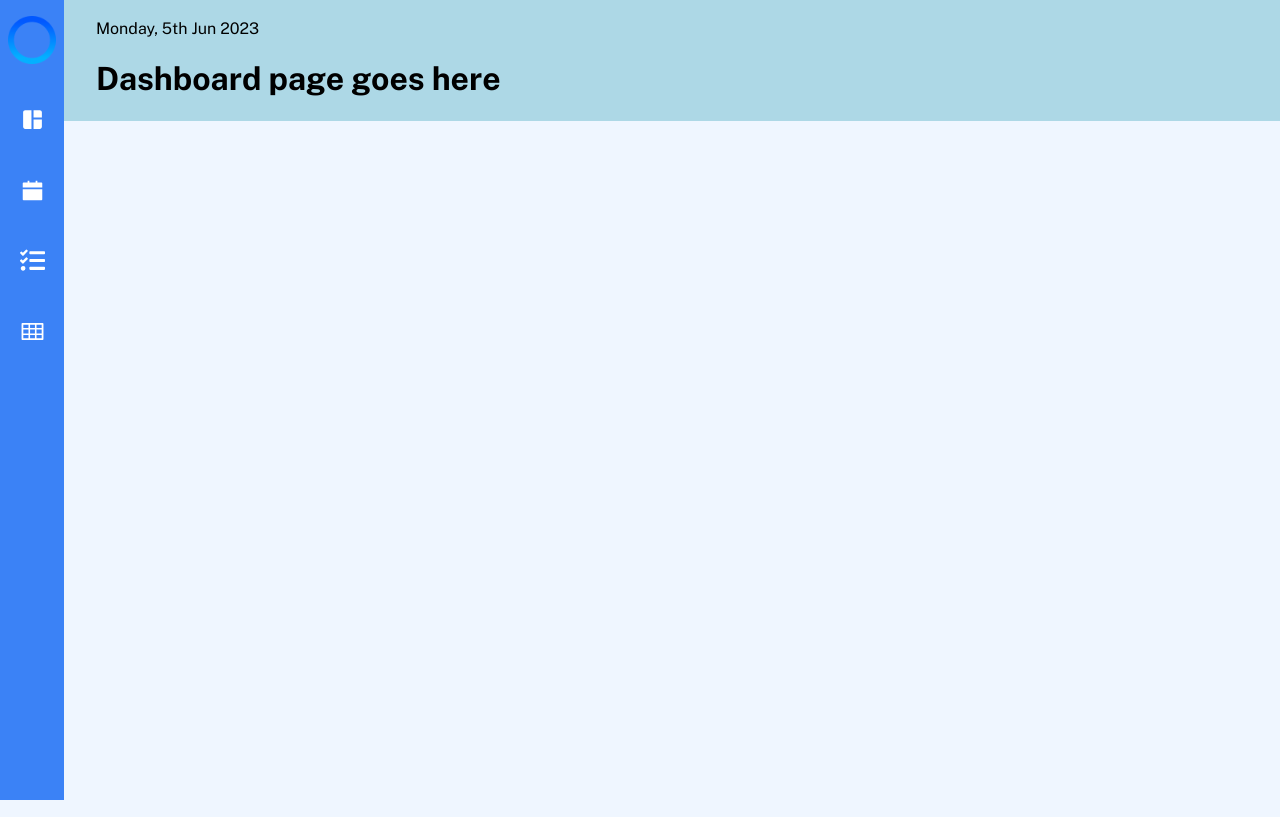
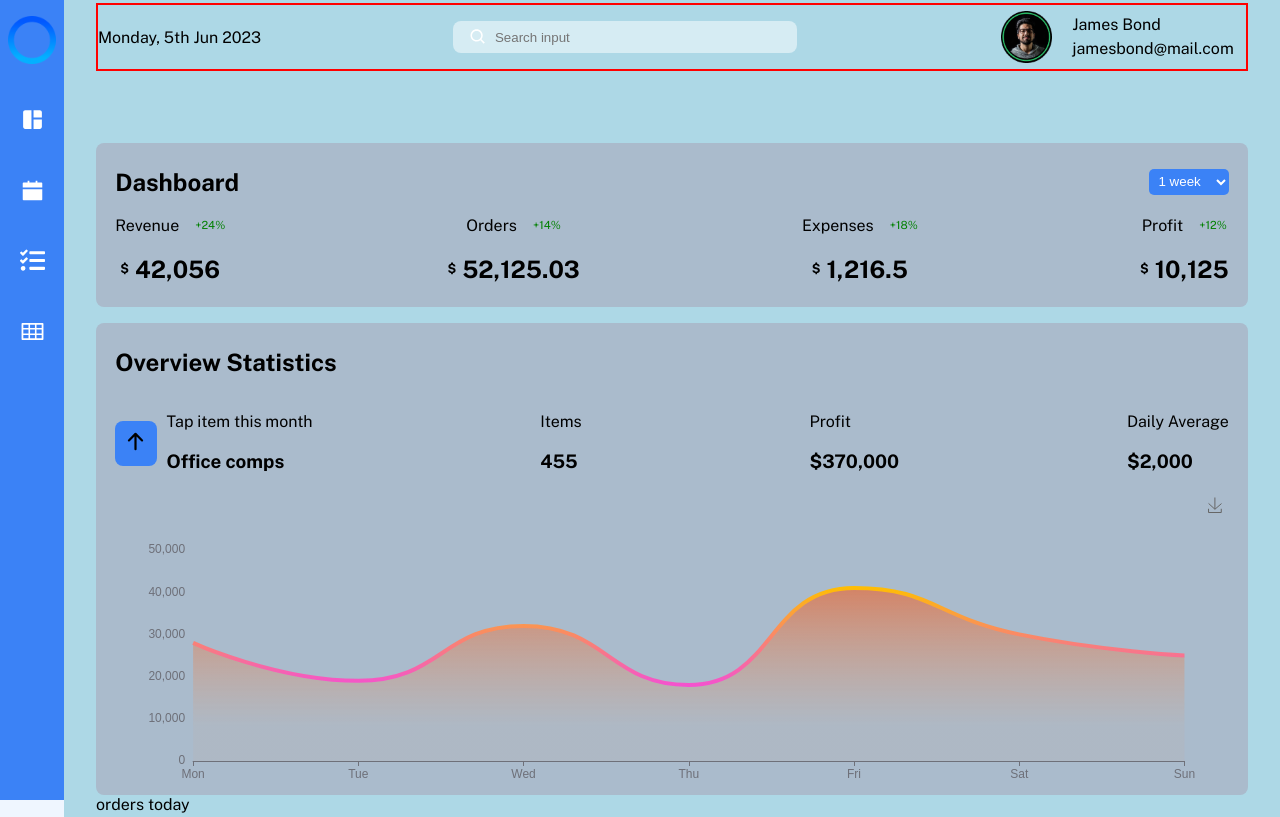
Before and after one commit to Luwa-Tech/Dashboard-App, a React (Vite) app: page / in a window 1280 px wide. Built offline with nearby package versions, Linux system fonts and the light colour scheme.

Commit message:
statistics chart

```diff
--- a/src/components/header.jsx
+++ b/src/components/header.jsx
@@ -1,10 +1,23 @@
-import moment from "moment/moment";
+import moment from "moment/moment"
+import { BiSearch } from "react-icons/bi"
 
 const Header = () => {
     const date = moment().format("dddd, Do MMM YYYY");
     return (
-        <section>
-            <p className="header--date">{date}</p>
+        <section className="header-section">
+            <p className="header-date">{date}</p>
+            <div className="header-search_bar">
+            <BiSearch size={20} color="white"/>
+            <input type="text" placeholder="Search input" />
+          </div>
+
+          <div className="header-profile">
+            <img className="header-profile_image" src="./profile.png" alt="profile image" />
+            <div>
+                <p>James Bond</p>
+                <p>jamesbond@mail.com</p>
+            </div>
+          </div>
 
         </section>
     )
--- /dev/null
+++ b/src/components/statistics.jsx
@@ -0,0 +1,47 @@
+import {BsArrowUpShort} from "react-icons/bs"
+import { groupNumber } from "../data"
+import StatisticsChart from "./statisticsChart"
+
+const Statistics = () => {
+    return (
+        <section className="statistics-container">
+            <h2>Overview Statistics</h2>
+            <section className="statistics-cards">
+                <div className="statistics-icon_container">
+                    <div className="statistics-arrowIcon">
+                    <BsArrowUpShort size={35}/>
+                    </div>
+                    <div>
+                        <p>Tap item this month</p>
+                        <h3>Office comps</h3>
+                    </div>
+
+                </div>
+
+
+                <div>
+                    <p>Items</p>
+                    <h3>{groupNumber(455)}</h3>
+                </div>
+
+
+
+                <div>
+                    <p>Profit</p>
+                    <h3>${groupNumber(370000)}</h3>
+                </div>
+
+
+
+                <div>
+                    <p>Daily Average</p>
+                    <h3>${groupNumber(2000)}</h3>
+                </div>
+
+            </section>
+            <StatisticsChart />
+        </section>
+    )
+}
+
+export default Statistics
--- /dev/null
+++ b/src/components/statisticsChart.jsx
@@ -0,0 +1,91 @@
+import ReactEcharts from "echarts-for-react"
+import * as echarts from "echarts"
+
+const StatisticsChart = () => {
+    const option = {
+        //NB: change color later
+        color: ['var(--blue-1000)'],
+
+        toolbox: {
+            feature: {
+                saveAsImage: {},
+            }
+        },
+
+        tooltip: {
+            trigger: "axis",
+            axisPointer: {
+                type: "cross"
+            },
+            backgroundColor: "rgba(0, 0, 0, 0.59)",
+            borderWidth: 0
+        },
+
+        grid: {
+            left: "3%",
+            right: "4%",
+            bottom: "3%",
+            containLabel: true,
+            show: false,
+        },
+
+        xAxis: [
+            {
+                type: "category",
+                boundaryGap: false,
+                data: ["Mon", "Tue", "Wed", "Thu", "Fri", "Sat", "Sun"]
+            }
+        ],
+        yAxis : [
+            {
+                type: "value",
+                splitLine: {
+                    show: false,
+                }
+            }
+        ],
+        series: [
+            {
+                type: "line",
+                smooth: true,
+                lineStyle: {
+                    color: new echarts.graphic.LinearGradient(0, 0, 0, 1, [
+                        {
+                            offset: 0,
+                            color: "rgb(255, 191, 0)",
+                        },
+                        {
+                            offset: 1,
+                            color: "#F450D3"
+                        }
+                    ]),
+                    width: 4
+                },
+                areaStyle: {
+                    opacity: .5,
+                    color: new echarts.graphic.LinearGradient(0, 0, 0, 0.8, [
+                        {
+                            offset: 0,
+                            color: "#FE4C00"
+                        },
+                        {
+                            offset: 1,
+                            color: "rgba(255,144,70,0.1)"
+                        }
+                    ])
+                },
+                emphasis: {
+                    focus: "series"
+                },
+                showSymbol: false,
+                data: [28000, 19000, 32000, 18000, 41000, 30000, 25000]
+            }
+        ]
+    }
+
+    return (
+        <ReactEcharts option={option} />
+    )
+}
+
+export default StatisticsChart
--- a/src/data/index.js
+++ b/src/data/index.js
@@ -4,12 +4,12 @@ export const cardsData = [
   {
     title: "Revenue",
     change: 24,
-    amount: 42056,
+    amount: 42056
   },
   {
     title: "Orders",
-    change: -14,
-    amount: 52125.03,
+    change: 14,
+    amount: 52125.03
   },
   {
     title: "Expenses",
--- a/src/index.css
+++ b/src/index.css
@@ -1,5 +1,6 @@
 :root {
     font-family: 'Public Sans', sans-serif;
+    scroll-behavior: smooth;
     --blue-100: #eff6ff;
     --blue-200: #e2e8f0;
     --blue-300: #cbd5e1;
@@ -42,7 +43,7 @@ a {
 }
 
 
-/*SIDEBAR------------------------------------------ */
+/*SIDEBAR COMPONENT------------------------------------------ */
 .sidebar--container {
     background-color: var(--blue-1000);
     padding: 1em 1.2em;
@@ -97,4 +98,143 @@ a {
 } */
 
 
-/* HEADER------------------------------------ */
+/* HEADER COMPONENT------------------------------------ */
+.header-section {
+    border: 2px solid red;
+    display: flex;
+    justify-content: space-between;
+    align-items: center;
+    /* padding: em 0; */
+    margin-bottom: 4.5em;
+}
+
+.header-search_bar {
+    background-color: rgba(255, 255, 255, 0.496);
+    width: 30%;
+    max-width: 25rem;
+    padding: 1rem;
+    border-radius: 8px;
+    height: 2rem;
+    display: flex;
+    align-items: center;
+    border: none;
+    justify-content: center;
+    gap: 8px;
+}
+
+.header-search_bar>input{
+    background: transparent;
+    color: white;
+    outline: none;
+    border: none;
+    padding: 0;
+    width: 100%;
+}
+
+.header-profile {
+    display: flex;
+    gap: 20px;
+    align-items: center;
+    justify-content: center;
+}
+
+.header-profile_image {
+    width: 20%;
+    height: 20%;
+}
+
+.header-profile p {
+    line-height: 0.5;
+}
+
+/* DASHBOARD PAGE------------------------------------- */
+
+/* CARD COMPONENT */
+.card-section {
+    background-color: var(--blue-500);
+    padding: 0.3em 1.2em;
+    border-radius: 8px;
+}
+
+.card-section div {
+    display: flex;
+    justify-content: space-between;
+    align-items: center;
+}
+
+.card-section h2 {
+    font-weight: 700;
+}
+
+.card-section div select {
+    padding: 0.35em 0.4em;
+    background-color: var(--blue-1000);
+    border: none;
+    border-radius: 5px;
+    color: white;
+    transition: all 1s ease-in-out;
+}
+
+.card-flex {
+    display: flex;
+    justify-content: space-between;
+    align-items: center;
+
+}
+
+.cards--data_item {
+    display: flex;
+    flex-direction: column;
+
+    /* text-align: left; */
+}
+
+.cards--data_item div {
+    display: flex;
+    gap: 1em;
+    justify-content: center;
+    align-items: center;
+}
+
+.cards--data_item div .change {
+    color: green;
+    font-size: .7rem;
+}
+
+.cards--data_item .amount {
+    display: flex;
+    align-items: center;
+    gap: 6px;
+}
+
+.cards--data_item .amount span {
+    font-size: .8rem;
+}
+
+
+/* STATISTICS COMPONENT */
+.statistics-container {
+    background-color: var(--blue-500);
+    padding: 0.3em 1.2em;
+    border-radius: 8px;
+    margin-top: 1em;
+}
+
+.statistics-cards {
+    display: flex;
+    justify-content: space-between;
+
+}
+
+.statistics-icon_container {
+    display: flex;
+    gap: 10px;
+    justify-content: center;
+    align-items: center;
+}
+
+.statistics-arrowIcon {
+    background: var(--blue-1000);
+    padding: 0.2em 0.2em;
+    border-radius: 8px;
+}
--- a/src/pages/dashboard.jsx
+++ b/src/pages/dashboard.jsx
@@ -1,7 +1,41 @@
-
+import { cardsData, groupNumber } from "../data"
+import Statistics from "../components/statistics"
 
 const Dashboard = () => {
-    return <h1>Dashboard page goes here</h1>
+    const cardItems = cardsData.map(item => {
+        return (
+            <div key={item.title} className="cards--data_item">
+                <div>
+                    <span className="title">{`${item.title}`}</span>
+                    <span className="change">+{item.change}%</span>
+                </div>
+                <h2 className="amount"><span>$</span>{groupNumber(item.amount)}</h2>
+            </div>
+        )
+    })
+    return (
+        <main >
+            <section className="card-section">
+                <div>
+                    <h2>Dashboard</h2>
+                    <select>
+                        <option>1 week</option>
+                        <option>1 month</option>
+                        <option>1 year</option>
+                    </select>
+                </div>
+
+                <div className="card-flex">
+                    {cardItems}
+                </div>
+            </section>
+
+            <section>
+                <Statistics />
+            </section>
+            <section>orders today</section>
+        </main>
+    )
 }
 
 export default Dashboard
```
